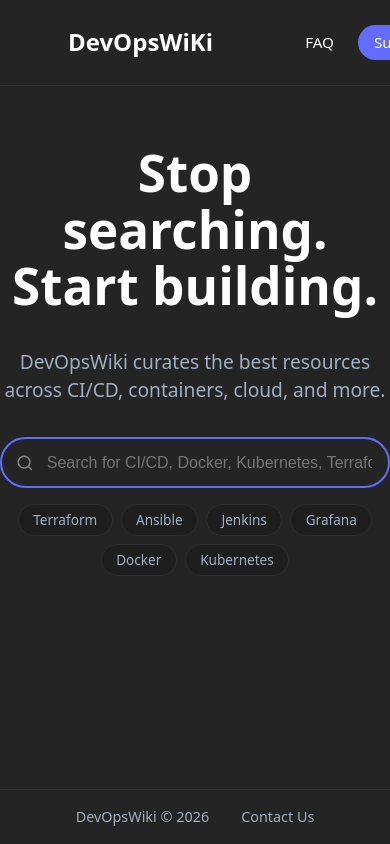
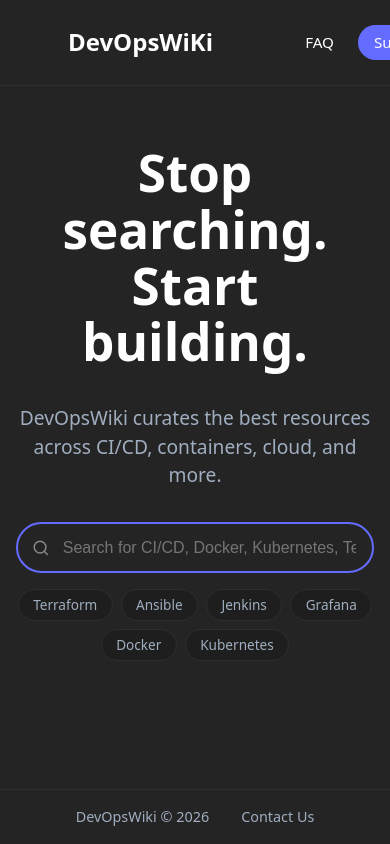
Before and after one commit to yawnartey/devopswiki-fe, a React (Vite) app: page / in a window 390 px wide. Shown: the top 844 px of the page. Built offline with nearby package versions, Linux system fonts and the light colour scheme.

Commit message:
update: added scaling so webpage fits properly on mobile

```diff
--- a/src/App.css
+++ b/src/App.css
@@ -204,6 +204,7 @@
   white-space: nowrap;
   overflow: hidden;
   text-overflow: ellipsis;
+  min-width: 0;
 }
 
 .result-title {
--- a/src/App.jsx
+++ b/src/App.jsx
@@ -22,7 +22,7 @@ function Home({ isDark, onToggleTheme }) {
     <div className={isDark ? 'theme-dark' : 'theme-light'}>
       <Navbar isDark={isDark} onToggleTheme={onToggleTheme} />
 
-      <div style={{ maxWidth: '1280px', margin: '0 auto', textAlign: 'center', marginTop: '15%' }}>
+      <div style={{ maxWidth: '1280px', margin: '0 auto', textAlign: 'center', marginTop: '15%', padding: '0 1rem'}}>
         <h1>Stop searching. Start building.</h1>
         <p>DevOpsWiki curates the best resources across CI/CD, containers, cloud, and more.</p>
 
```
